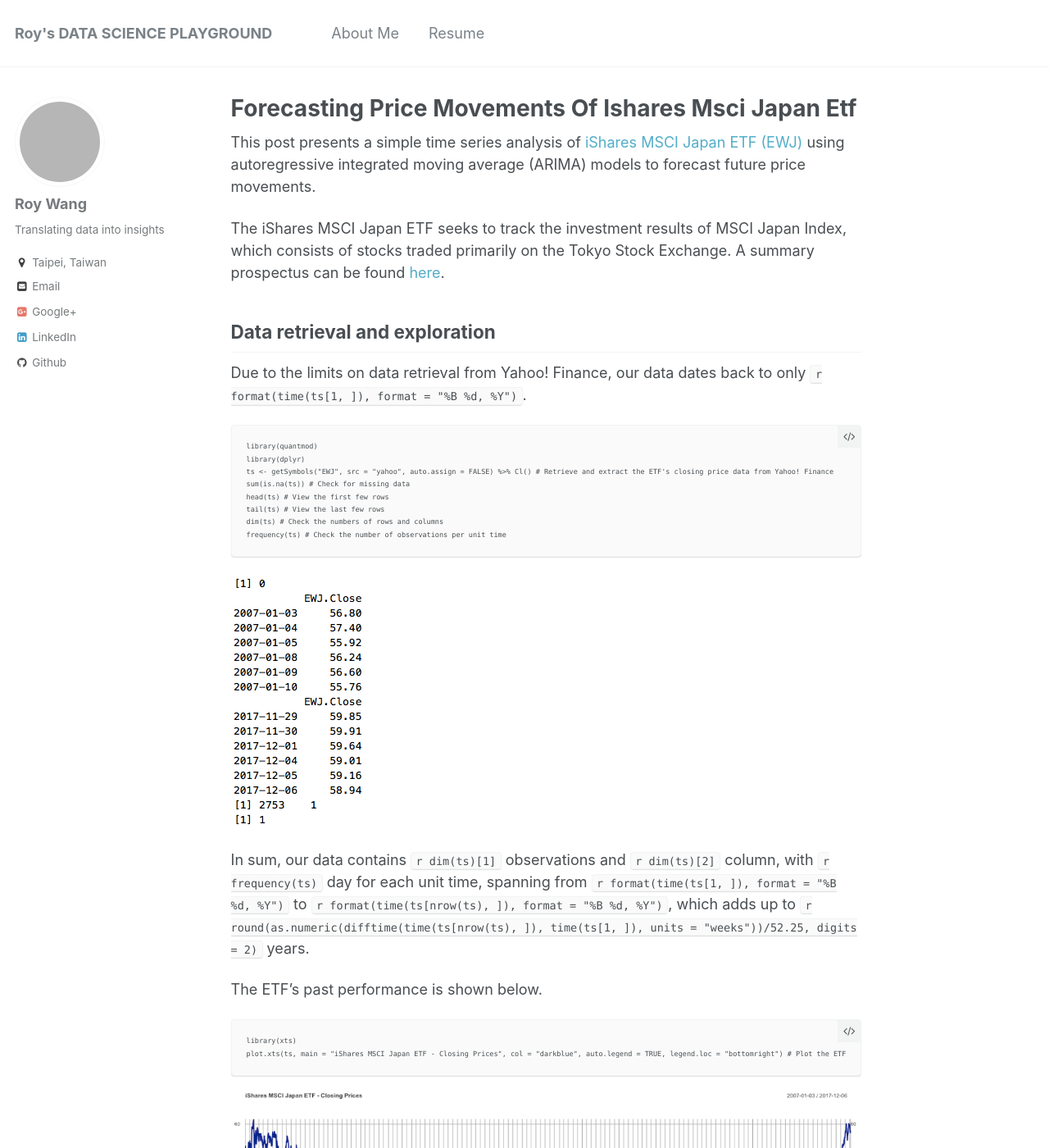
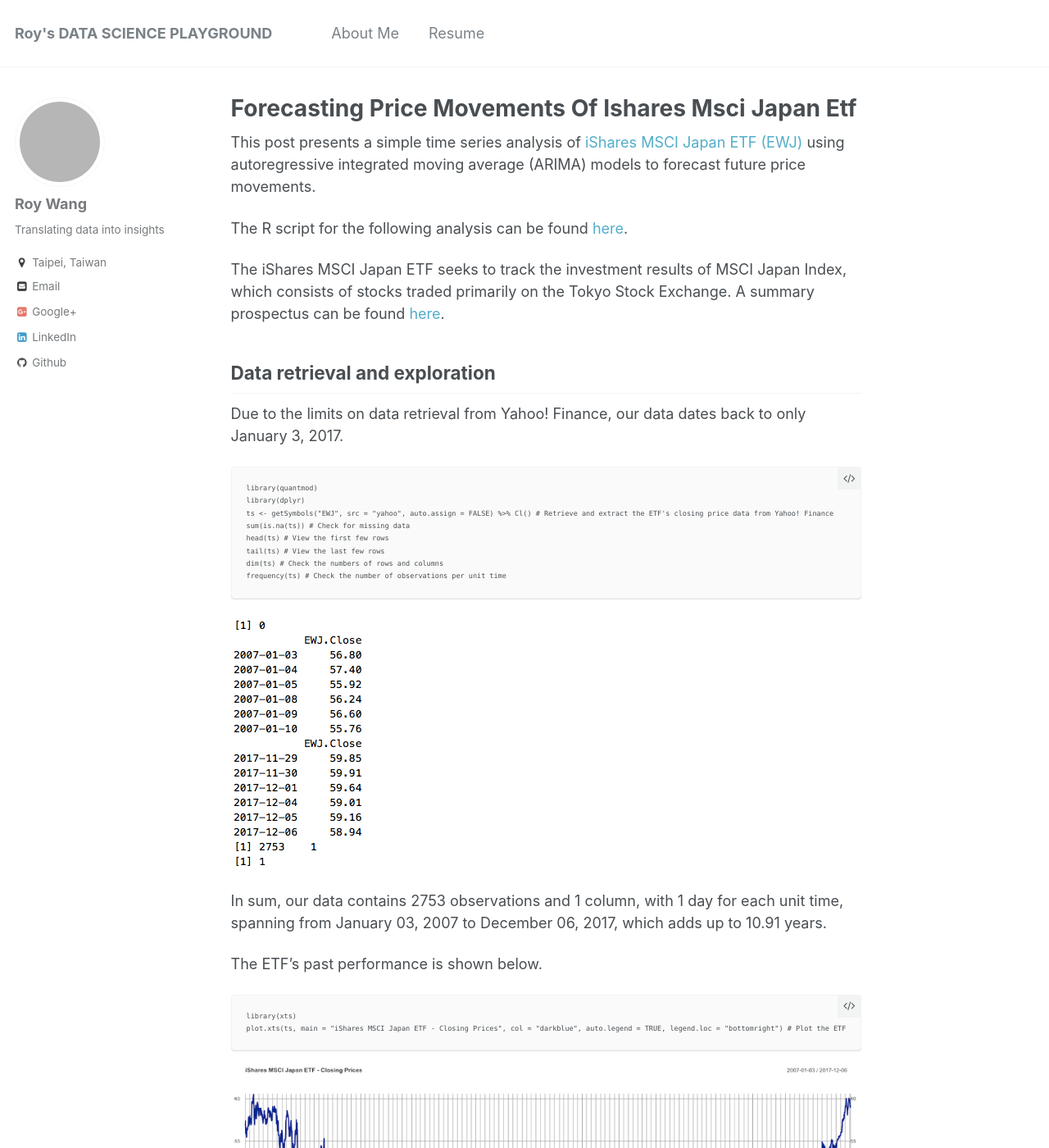
Before and after one commit to roywangtw/roywangtw.github.io, a Jekyll site: the page built from _posts/2017-12-07-Forecasting-Price-Movements-of-iShares-MSCI-Japan-ETF.md, in a window 1280 px wide and 1400 px high. Shown: the whole window at 82% size. Built offline with Jekyll 4.4.1, drawn with Linux system fonts in a browser that asks for light colours; grey boxes are pictures that could not be loaded.

Commit message:
Update 2017-12-07-Forecasting-Price-Movements-of-iShares-MSCI-Japan-ETF.md

````diff
--- a/_posts/2017-12-07-Forecasting-Price-Movements-of-iShares-MSCI-Japan-ETF.md
+++ b/_posts/2017-12-07-Forecasting-Price-Movements-of-iShares-MSCI-Japan-ETF.md
@@ -1,10 +1,12 @@
 This post presents a simple time series analysis of [iShares MSCI Japan ETF (EWJ)](https://www.ishares.com/us/products/239665/ishares-msci-japan-etf) using autoregressive integrated moving average (ARIMA) models to forecast future price movements.
+
+The R script for the following analysis can be found [here](http://roywangtw.github.io/files/2017-12-07-Forecasting-Price-Movements-of-iShares-MSCI-Japan-ETF.nb.html).
 
 The iShares MSCI Japan ETF seeks to track the investment results of MSCI Japan Index, which consists of stocks traded primarily on the Tokyo Stock Exchange. A summary prospectus can be found [here](https://www.ishares.com/us/library/stream-document?stream=reg&product=WEBXJPY&shareClass=NA&documentId=925856~926146~926374~1180074~1242907&iframeUrlOverride=%2Fus%2Fliterature%2Fsummary-prospectus%2Fsp-ishares-msci-japan-etf-8-31.pdf).
 
 ## Data retrieval and exploration
 
-Due to the limits on data retrieval from Yahoo! Finance, our data dates back to only `r format(time(ts[1, ]), format = "%B %d, %Y")`.
+Due to the limits on data retrieval from Yahoo! Finance, our data dates back to only January 3, 2017.
 
 ```
 library(quantmod)
@@ -19,7 +21,7 @@ frequency(ts) # Check the number of observations per unit time
 
 ![center](http://roywangtw.github.io/images/2017-12-07-load-examine-raw-data.png)
 
-In sum, our data contains `r dim(ts)[1]` observations and `r dim(ts)[2]` column, with `r frequency(ts)` day for each unit time, spanning from `r format(time(ts[1, ]), format = "%B %d, %Y")` to `r format(time(ts[nrow(ts), ]), format = "%B %d, %Y")`, which adds up to `r round(as.numeric(difftime(time(ts[nrow(ts), ]), time(ts[1, ]), units = "weeks"))/52.25, digits = 2)` years.
+In sum, our data contains 2753 observations and 1 column, with 1 day for each unit time, spanning from January 03, 2007 to December 06, 2017, which adds up to 10.91 years.
 
 The ETF's past performance is shown below.
 
````
